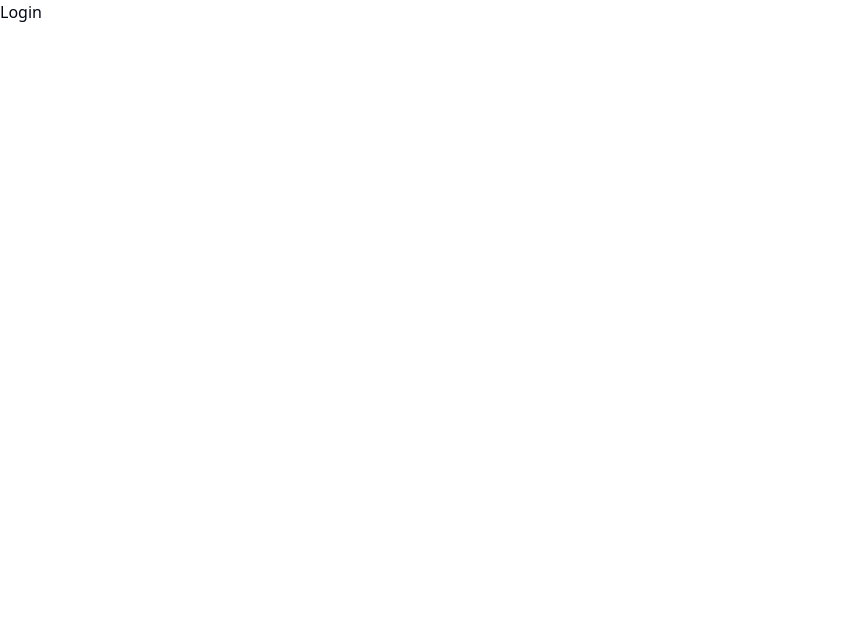
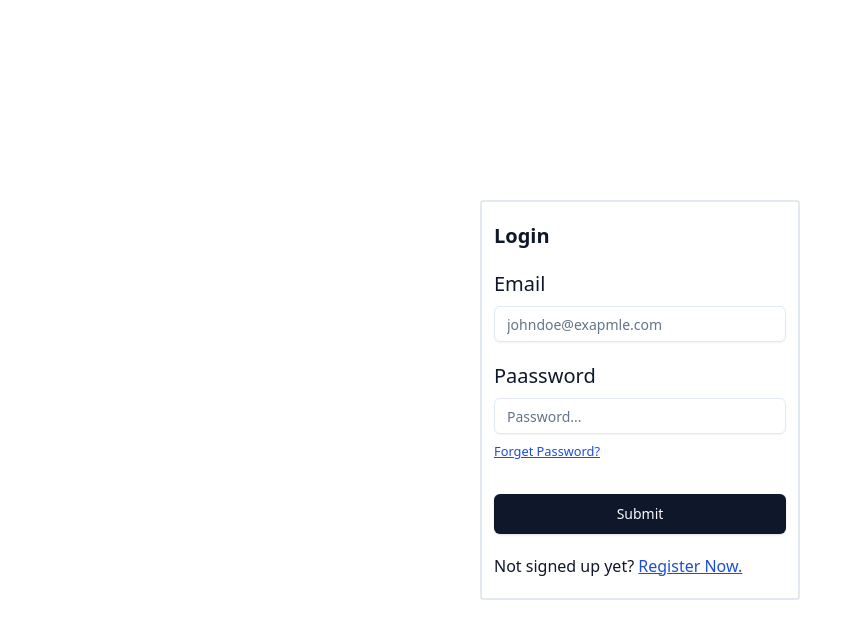
Before and after one commit to panteliic/shoppio, a React (Vite) app in the folder frontend/: page /account/login in a window 1280 px wide. Shown: the top 638 px of the page, without its empty margins (0-862 px from the left). Built offline with nearby package versions, Linux system fonts and the light colour scheme.

Commit message:
create login page

```diff
--- /dev/null
+++ b/frontend/src/Components/CartModal.tsx
@@ -0,0 +1,11 @@
+import React from 'react'
+
+function CartModal() {
+  return (
+    <div>
+
+    </div>
+  )
+}
+
+export default CartModal
--- /dev/null
+++ b/frontend/src/Components/ui/button.tsx
@@ -0,0 +1,57 @@
+import * as React from "react"
+import { Slot } from "@radix-ui/react-slot"
+import { cva, type VariantProps } from "class-variance-authority"
+
+import { cn } from "@/lib/utils"
+
+const buttonVariants = cva(
+  "inline-flex items-center justify-center gap-2 whitespace-nowrap rounded-md text-sm font-medium transition-colors focus-visible:outline-none focus-visible:ring-1 focus-visible:ring-ring disabled:pointer-events-none disabled:opacity-50 [&_svg]:pointer-events-none [&_svg]:size-4 [&_svg]:shrink-0",
+  {
+    variants: {
+      variant: {
+        default:
+          "bg-primary text-primary-foreground shadow hover:bg-primary/90",
+        destructive:
+          "bg-destructive text-destructive-foreground shadow-sm hover:bg-destructive/90",
+        outline:
+          "border border-input bg-background shadow-sm hover:bg-accent hover:text-accent-foreground",
+        secondary:
+          "bg-secondary text-secondary-foreground shadow-sm hover:bg-secondary/80",
+        ghost: "hover:bg-accent hover:text-accent-foreground",
+        link: "text-primary underline-offset-4 hover:underline",
+      },
+      size: {
+        default: "h-9 px-4 py-2",
+        sm: "h-8 rounded-md px-3 text-xs",
+        lg: "h-10 rounded-md px-8",
+        icon: "h-9 w-9",
+      },
+    },
+    defaultVariants: {
+      variant: "default",
+      size: "default",
+    },
+  }
+)
+
+export interface ButtonProps
+  extends React.ButtonHTMLAttributes<HTMLButtonElement>,
+    VariantProps<typeof buttonVariants> {
+  asChild?: boolean
+}
+
+const Button = React.forwardRef<HTMLButtonElement, ButtonProps>(
+  ({ className, variant, size, asChild = false, ...props }, ref) => {
+    const Comp = asChild ? Slot : "button"
+    return (
+      <Comp
+        className={cn(buttonVariants({ variant, size, className }))}
+        ref={ref}
+        {...props}
+      />
+    )
+  }
+)
+Button.displayName = "Button"
+
+export { Button, buttonVariants }
--- /dev/null
+++ b/frontend/src/Components/ui/form.tsx
@@ -0,0 +1,176 @@
+import * as React from "react"
+import * as LabelPrimitive from "@radix-ui/react-label"
+import { Slot } from "@radix-ui/react-slot"
+import {
+  Controller,
+  ControllerProps,
+  FieldPath,
+  FieldValues,
+  FormProvider,
+  useFormContext,
+} from "react-hook-form"
+
+import { cn } from "@/lib/utils"
+import { Label } from "@/components/ui/label"
+
+const Form = FormProvider
+
+type FormFieldContextValue<
+  TFieldValues extends FieldValues = FieldValues,
+  TName extends FieldPath<TFieldValues> = FieldPath<TFieldValues>
+> = {
+  name: TName
+}
+
+const FormFieldContext = React.createContext<FormFieldContextValue>(
+  {} as FormFieldContextValue
+)
+
+const FormField = <
+  TFieldValues extends FieldValues = FieldValues,
+  TName extends FieldPath<TFieldValues> = FieldPath<TFieldValues>
+>({
+  ...props
+}: ControllerProps<TFieldValues, TName>) => {
+  return (
+    <FormFieldContext.Provider value={{ name: props.name }}>
+      <Controller {...props} />
+    </FormFieldContext.Provider>
+  )
+}
+
+const useFormField = () => {
+  const fieldContext = React.useContext(FormFieldContext)
+  const itemContext = React.useContext(FormItemContext)
+  const { getFieldState, formState } = useFormContext()
+
+  const fieldState = getFieldState(fieldContext.name, formState)
+
+  if (!fieldContext) {
+    throw new Error("useFormField should be used within <FormField>")
+  }
+
+  const { id } = itemContext
+
+  return {
+    id,
+    name: fieldContext.name,
+    formItemId: `${id}-form-item`,
+    formDescriptionId: `${id}-form-item-description`,
+    formMessageId: `${id}-form-item-message`,
+    ...fieldState,
+  }
+}
+
+type FormItemContextValue = {
+  id: string
+}
+
+const FormItemContext = React.createContext<FormItemContextValue>(
+  {} as FormItemContextValue
+)
+
+const FormItem = React.forwardRef<
+  HTMLDivElement,
+  React.HTMLAttributes<HTMLDivElement>
+>(({ className, ...props }, ref) => {
+  const id = React.useId()
+
+  return (
+    <FormItemContext.Provider value={{ id }}>
+      <div ref={ref} className={cn("space-y-2", className)} {...props} />
+    </FormItemContext.Provider>
+  )
+})
+FormItem.displayName = "FormItem"
+
+const FormLabel = React.forwardRef<
+  React.ElementRef<typeof LabelPrimitive.Root>,
+  React.ComponentPropsWithoutRef<typeof LabelPrimitive.Root>
+>(({ className, ...props }, ref) => {
+  const { error, formItemId } = useFormField()
+
+  return (
+    <Label
+      ref={ref}
+      className={cn(error && "text-destructive", className)}
+      htmlFor={formItemId}
+      {...props}
+    />
+  )
+})
+FormLabel.displayName = "FormLabel"
+
+const FormControl = React.forwardRef<
+  React.ElementRef<typeof Slot>,
+  React.ComponentPropsWithoutRef<typeof Slot>
+>(({ ...props }, ref) => {
+  const { error, formItemId, formDescriptionId, formMessageId } = useFormField()
+
+  return (
+    <Slot
+      ref={ref}
+      id={formItemId}
+      aria-describedby={
+        !error
+          ? `${formDescriptionId}`
+          : `${formDescriptionId} ${formMessageId}`
+      }
+      aria-invalid={!!error}
+      {...props}
+    />
+  )
+})
+FormControl.displayName = "FormControl"
+
+const FormDescription = React.forwardRef<
+  HTMLParagraphElement,
+  React.HTMLAttributes<HTMLParagraphElement>
+>(({ className, ...props }, ref) => {
+  const { formDescriptionId } = useFormField()
+
+  return (
+    <p
+      ref={ref}
+      id={formDescriptionId}
+      className={cn("text-[0.8rem] text-muted-foreground", className)}
+      {...props}
+    />
+  )
+})
+FormDescription.displayName = "FormDescription"
+
+const FormMessage = React.forwardRef<
+  HTMLParagraphElement,
+  React.HTMLAttributes<HTMLParagraphElement>
+>(({ className, children, ...props }, ref) => {
+  const { error, formMessageId } = useFormField()
+  const body = error ? String(error?.message) : children
+
+  if (!body) {
+    return null
+  }
+
+  return (
+    <p
+      ref={ref}
+      id={formMessageId}
+      className={cn("text-[0.8rem] font-medium text-destructive", className)}
+      {...props}
+    >
+      {body}
+    </p>
+  )
+})
+FormMessage.displayName = "FormMessage"
+
+export {
+  useFormField,
+  Form,
+  FormItem,
+  FormLabel,
+  FormControl,
+  FormDescription,
+  FormMessage,
+  FormField,
+}
--- /dev/null
+++ b/frontend/src/Components/ui/label.tsx
@@ -0,0 +1,24 @@
+import * as React from "react"
+import * as LabelPrimitive from "@radix-ui/react-label"
+import { cva, type VariantProps } from "class-variance-authority"
+
+import { cn } from "@/lib/utils"
+
+const labelVariants = cva(
+  "text-sm font-medium leading-none peer-disabled:cursor-not-allowed peer-disabled:opacity-70"
+)
+
+const Label = React.forwardRef<
+  React.ElementRef<typeof LabelPrimitive.Root>,
+  React.ComponentPropsWithoutRef<typeof LabelPrimitive.Root> &
+    VariantProps<typeof labelVariants>
+>(({ className, ...props }, ref) => (
+  <LabelPrimitive.Root
+    ref={ref}
+    className={cn(labelVariants(), className)}
+    {...props}
+  />
+))
+Label.displayName = LabelPrimitive.Root.displayName
+
+export { Label }
--- a/frontend/src/Pages/Login.tsx
+++ b/frontend/src/Pages/Login.tsx
@@ -1,9 +1,79 @@
+import { z } from "zod";
+import { zodResolver } from "@hookform/resolvers/zod";
+import { useForm } from "react-hook-form";
+import { Button } from "@/Components/ui/button";
+import {
+  Form,
+  FormControl,
+  FormDescription,
+  FormField,
+  FormItem,
+  FormLabel,
+  FormMessage,
+} from "@/Components/ui/form";
+import { Input } from "@/Components/ui/input";
+const formSchema = z.object({
+  email: z.string().min(2).max(50),
+  password: z.string().min(8).max(50),
+});
+
 function Login() {
+  const form = useForm<z.infer<typeof formSchema>>({
+    resolver: zodResolver(formSchema),
+    defaultValues: {
+      email: "",
+      password: "",
+    },
+  });
+
+  function onSubmit(values: z.infer<typeof formSchema>) {
+    console.log(values);
+  }
   return (
-    <div>
-      Login
+    <div className="text-foreground bg-background w-screen h-screen flex items-center justify-center">
+      <div className="text-secondary-foreground px-3 py-5 rounded w-1/4 flex flex-col gap-5 border-2 border-border">
+        <h1 className="text-xl font-bold">Login</h1>
+        <Form {...form}>
+          <form onSubmit={form.handleSubmit(onSubmit)} className="space-y-8">
+            <div className="flex flex-col gap-5">
+              {" "}
+              <FormField
+                control={form.control}
+                name="email"
+                render={({ field }) => (
+                  <FormItem>
+                    <FormLabel className="text-xl">Email</FormLabel>
+                    <FormControl>
+                      <Input placeholder="johndoe@exapmle.com" {...field} />
+                    </FormControl>
+                    <FormMessage />
+                  </FormItem>
+                )}
+              />
+              <FormField
+                control={form.control}
+                name="password"
+                render={({ field }) => (
+                  <FormItem>
+                    <FormLabel className="text-xl">Paassword</FormLabel>
+                    <FormControl>
+                      <Input placeholder="Password..." {...field} />
+                    </FormControl>
+                    <FormDescription>
+                      <a href="#" className="text-blue-700 underline">Forget Password?</a>
+                    </FormDescription>
+                    <FormMessage />
+                  </FormItem>
+                )}
+              />
+            </div>
+            <Button type="submit" className="w-full p-5">Submit</Button>
+          </form>
+        </Form>
+        <p>Not signed up yet? <a href="/account/register" className="text-blue-700 underline">Register Now.</a></p>
+      </div>
     </div>
-  )
+  );
 }
 
-export default Login
+export default Login;
```
Also changed, not shown: frontend/package.json (+6 -1 lines), 1 other file (tests, documents, lock files or other folders).
